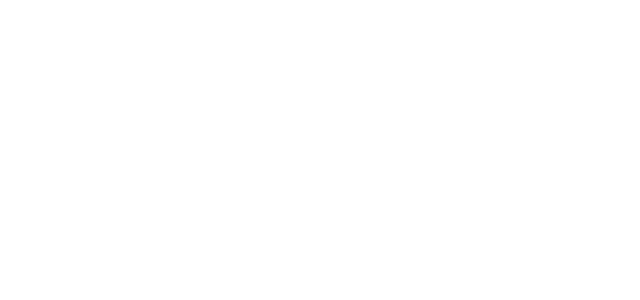
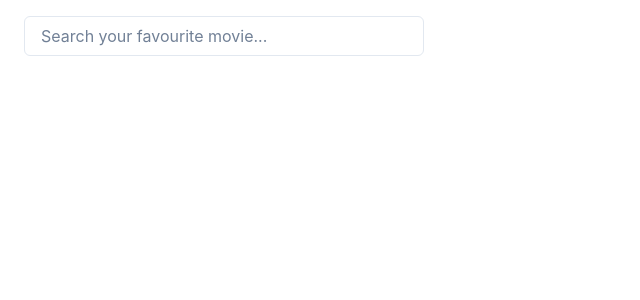
Before and after one commit to sanjayloncha/myMovieApp, a React (Create React App) app in the folder my-movie-app/: page / in a window 1280 px wide. Shown: the top 300 px of the page, without its empty margins (0-640 px from the left). Built offline with nearby package versions, Linux system fonts and the light colour scheme.

Commit message:
data fetched

```diff
--- a/my-movie-app/src/App.js
+++ b/my-movie-app/src/App.js
@@ -1,9 +1,21 @@
-
 import './App.css';
+import Movie from './Components/Movie/Movie';
+import Navbar from './Components/Nav/Nav';
+import { useSelector } from "react-redux";
 
 function App() {
+
+  let storeData = useSelector((data) => {
+    return data.searchedMovie;
+  });
+  // console.log(storeData) ;
+
   return (
     <div className="App">
+      <Navbar />
+      {
+        storeData.length != 0 ? <Movie /> : null
+      }
 
     </div>
   );
--- /dev/null
+++ b/my-movie-app/src/Components/Card/Card.jsx
@@ -0,0 +1,27 @@
+import React from 'react'
+
+
+import { Box, Image, Text, Flex } from "@chakra-ui/react";
+
+const Card = (props) => {
+    console.log(props.item) ;
+    let {title,year,Poster} = props.item ;
+  return (
+    <Flex
+      maxW="sm"
+      borderWidth="1px"
+      rounded="lg"
+      overflow="hidden"
+      p="5"
+      m="5"
+    >
+      <Image src={Poster} w="40%" />
+      <Box p="5">
+        <Text fontWeight="bold">{title}</Text>
+        <Text>{year}</Text>
+      </Box>
+    </Flex>
+  );
+};
+
+export default Card;
--- /dev/null
+++ b/my-movie-app/src/Components/Movie/Movie.jsx
@@ -0,0 +1,24 @@
+import React from "react";
+import Card from "../Card/Card";
+import { useSelector } from "react-redux";
+
+export default function Movie() {
+  let storeData = useSelector((data) => {
+    return data.searchedMovie;
+  });
+  console.log(storeData);
+  return (
+    <div>
+      {storeData.length != 0 ? (
+        <>
+          {storeData.map((item) => {
+            console.log(item) ;
+            return (
+              <Card item={{...item}} />
+            );
+          })}
+        </>
+      ) : null}
+    </div>
+  );
+}
--- /dev/null
+++ b/my-movie-app/src/Components/Nav/Nav.jsx
@@ -0,0 +1,54 @@
+import React, { useState } from "react";
+import { Box, Input, InputGroup } from "@chakra-ui/react";
+import myAction from "../../Redux/Action/action";
+import { useDispatch } from "react-redux";
+import { useSelector } from "react-redux";
+
+export default function Navbar() {
+  let dispatch = useDispatch();
+
+  let [state, setState] = useState([]);
+  let debounce = () => {
+    let tId;
+    return function () {
+      if (tId) clearTimeout(tId);
+      tId = setTimeout(function () {
+        let movie = document.getElementById("searchBox").value;
+        getData(movie);
+      }, 2000);
+    };
+  };
+
+  let getData = async (movie) => {
+    let url = `http://www.omdbapi.com/?S=${movie}&apikey=24c8bcdb`;
+    try {
+      let res = await fetch(url);
+      let data = await res.json();
+      if (
+        data.Error === "Movie not found!" ||
+        data.Error === "Too many results."
+      ) {
+        console.log("Opps movie not Found");
+      } else {
+        setState(data.Search);
+        myAction(data.Search,dispatch) ;
+      }
+    } catch (error) {
+      console.log(error);
+    }
+  };
+
+  return (
+    <Box px={6} py={4}>
+      <InputGroup size="md" alignItems="center">
+        <Input
+          type="text"
+          id="searchBox"
+          placeholder="Search your favourite movie..."
+          w={400}
+          onKeyUp={debounce()}
+        />
+      </InputGroup>
+    </Box>
+  );
+}
--- /dev/null
+++ b/my-movie-app/src/Redux/Action/action.js
@@ -0,0 +1,8 @@
+
+const myAction = (data,dispatch)=>{
+    dispatch({
+        type : "SEARCHMOVIE" ,
+        payload : data
+    })
+}
+export default myAction ;
--- /dev/null
+++ b/my-movie-app/src/Redux/Reducer/reducer.js
@@ -0,0 +1,18 @@
+const initialData = {
+    favourites: [],
+    searchedMovie : []
+}
+
+const myReducer = (store = initialData, action) => {
+    if (action.type === "SEARCHMOVIE") {
+        return (
+            store = {
+                ...store,
+                searchedMovie: action.payload
+            }
+        )
+    }
+    return store;
+}
+
+export default myReducer;
--- /dev/null
+++ b/my-movie-app/src/Redux/Store/store.js
@@ -0,0 +1,4 @@
+import { legacy_createStore } from "redux";
+import myReducer from "../Reducer/reducer";
+
+export const myStore = legacy_createStore(myReducer) ;
--- a/my-movie-app/src/index.js
+++ b/my-movie-app/src/index.js
@@ -1,8 +1,13 @@
 import React from 'react';
 import ReactDOM from 'react-dom/client';
 import App from './App';
+import { ChakraProvider } from "@chakra-ui/react" ;
+import { Provider } from 'react-redux';
+import { myStore } from './Redux/Store/store';
 
 const root = ReactDOM.createRoot(document.getElementById('root'));
 root.render(
-    <App />
+    <ChakraProvider>
+       <Provider store={myStore} > <App /> </Provider>
+    </ChakraProvider>
 );
```
Also changed, not shown: my-movie-app/package.json (+7 -1 lines), 2 other files (tests, documents, lock files or other folders).
